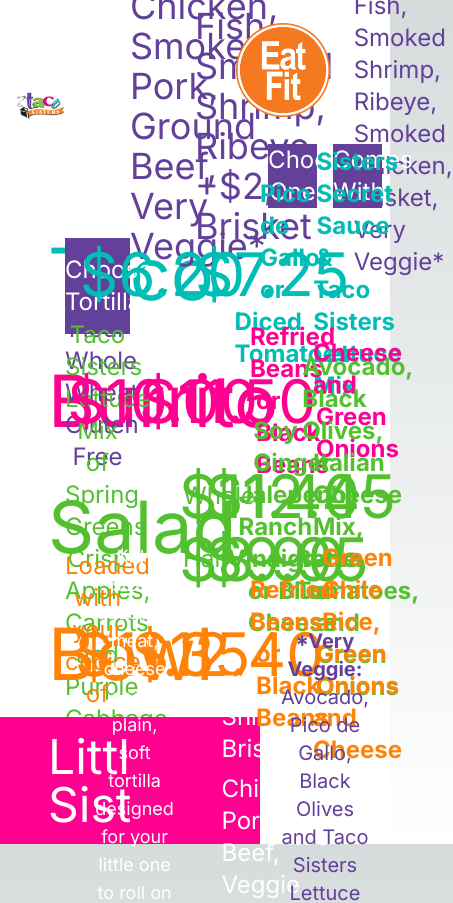
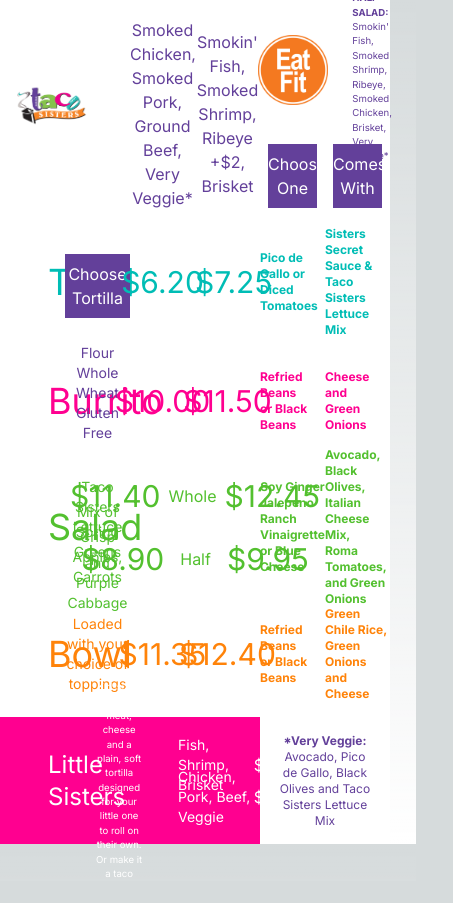
Before and after one commit to liftoffcreative-us/menuboards, a Next.js app: page /board1 in a window 390 px wide. Shown: the top 903 px of the page, 453 px wide, since content can reach past the window. After the commit the page ends 881 px from the top, so only its background shows below. Built offline with nearby package versions, Linux system fonts and the light colour scheme.

Commit message:
updated for silk browser size

```diff
--- a/app/board1/page.js
+++ b/app/board1/page.js
@@ -8,44 +8,44 @@
       {/* first section with logo and types of items */}
       <div className='w-1/3 h-screen '>
         <div className='flex flex-col w-full h-1/4 '>
-            <div className='flex h-full items-center'><Image src={logo} className='w-1/2 pl-4' /></div>
+            <div className='flex h-full items-center'><Image src={logo} className='lg:w-1/2 w-2/3 pl-4' /></div>
         </div>
         <div className='flex flex-col w-full h-3/4'>
           <div className='flex w-full h-1/5  items-center'>
-              <div className='flex h-full items-center w-1/2'><h2 className='pl-12 text-7xl text-tacoblue'>Taco</h2></div>
-              <div className='flex h-1/2 w-1/2  items-center pt-6'><h2 className='bg-tacopurple w-full py-4 text-2xl text-white text-center'>Choose Tortilla</h2></div>
+              <div className='flex h-full items-center w-1/2'><h2 className='pl-12 pt-4 text-4xl lg:text-7xl text-tacoblue'>Taco</h2></div>
+              <div className='flex h-1/2 w-1/2  items-center pt-6'><h2 className='bg-tacopurple w-full py-2 lg:py-4 text:lg lg:text-2xl text-white text-center'>Choose Tortilla</h2></div>
           </div>
 
           <div className='flex w-full h-1/5 '>
-              <div className='flex w-1/2 h-full items-center'><h2 className='pl-12 text-7xl text-tacopink text-center'>Burrito</h2></div>
+              <div className='flex w-1/2 h-full items-center'><h2 className='pl-12 text-4xl lg:text-7xl text-tacopink text-center'>Burrito</h2></div>
               <div className='flex flex-col h-full w-1/2 justify-center items-center pb-4 '>
-                <h2 className='w-full text-2xl text-tacopurple text-center'>Flour</h2>
-                <h2 className='w-full text-2xl text-tacopurple text-center'>Whole Wheat</h2>
-                <h2 className='w-full text-2xl text-tacopurple text-center'>Gluten Free</h2>
+                <h2 className='w-full text-sm lg:text-2xl text-tacopurple text-center'>Flour</h2>
+                <h2 className='w-full text-sm lg:text-2xl text-tacopurple text-center'>Whole Wheat</h2>
+                <h2 className='w-full text-sm lg:text-2xl text-tacopurple text-center'>Gluten Free</h2>
               </div>
           </div>
 
           <div className='flex  w-full h-1/5 '>
-              <div className='flex w-1/2 h-full items-center '><h2 className='pl-12 text-7xl text-tacogreen'>Salad</h2></div>
+              <div className='flex w-1/2 h-full items-center '><h2 className='pl-12 text-4xl lg:text-7xl text-tacogreen'>Salad</h2></div>
               <div className='flex flex-col h-full w-1/2 justify-center items-center  '>
-                <h2 className='w-full text-2xl text-tacogreen text-center'>Taco Sisters Lettuce</h2>
-                <h2 className='w-full text-2xl text-tacogreen text-center'>Mix of Spring Greens</h2>
-                <h2 className='w-full text-2xl text-tacogreen text-center'>Crisp Apples, Carrots</h2>
-                <h2 className='w-full text-2xl text-tacogreen text-center'>and Purple Cabbage</h2>
+                <h2 className='w-full h-1/5 text-sm lg:text-2xl text-tacogreen text-center'>Taco Sisters Lettuce</h2>
+                <h2 className='w-full h-1/5 text-sm lg:text-2xl text-tacogreen text-center'>Mix of Spring Greens</h2>
+                <h2 className='w-full h-1/5 text-sm lg:text-2xl text-tacogreen text-center'>Crisp Apples, Carrots</h2>
+                <h2 className='w-full h-1/5 text-sm lg:text-2xl text-tacogreen text-center'>and Purple Cabbage</h2>
               </div>
           </div>
 
           <div className='flex w-full h-1/5 '>
-              <div className='flex w-1/2 h-full items-center'><h2 className='pl-12 text-7xl text-tacoorange'>Bowl</h2></div>
-              <div className='flex flex-col h-full w-1/2 justify-center items-center pb-4 '>
-                <h2 className='w-full text-2xl text-tacoorange text-center'>Loaded with your</h2>
-                <h2 className='w-full text-2xl text-tacoorange text-center'>choice of toppings</h2>
+              <div className='flex w-1/2 h-full items-center'><h2 className='pl-12 text-4xl lg:text-7xl text-tacoorange'>Bowl</h2></div>
+              <div className='flex flex-col h-full w-1/2 justify-center items-center pb-0 lg:pb-4 '>
+                <h2 className='w-full text-sm lg:text-2xl text-tacoorange text-center'>Loaded with your</h2>
+                <h2 className='w-full text-sm lg:text-2xl text-tacoorange text-center'>choice of toppings</h2>
               </div>
           </div>
 
           <div className='flex items-center w-[110%] h-1/5  bg-tacopink '>
-              <div className='flex h-full w-8/12 items-center'><h2 className='pl-12 text-5xl text-white'>Little Sisters</h2></div>
-              <div className='flex h-full w-1/2 items-center z-50'><h2 className='text-lg text-white text-center'>Kid-sized scoop of meat, cheese and a plain, soft tortilla designed for your little one to roll on their own. Or make it a taco</h2></div>
+              <div className='flex h-full w-8/12 items-center'><h2 className='pl-12 text-2xl lg:text-5xl text-white'>Little Sisters</h2></div>
+              <div className='flex h-full w-1/2 items-center z-50'><h2 className='text-[.6em] text-white text-center'>Kid-sized scoop of meat, cheese and a plain, soft tortilla designed for your little one to roll on their own. Or make it a taco</h2></div>
           </div>
         </div>
       </div>
@@ -54,66 +54,66 @@
         <div className='flex w-full h-1/4 items-center justify-center'>
           <div className=' w-1/2 h-full '>
             <div className='flex flex-col w-full h-full '>
-                <div className='flex flex-col h-full items-center justify-center'>
-                  <h2 className='w-full text-4xl text-tacopurple text-center'>Smoked Chicken,</h2>
-                  <h2 className='w-full text-4xl text-tacopurple text-center'>Smoked Pork,</h2>
-                  <h2 className='w-full text-4xl text-tacopurple text-center'>Ground Beef,</h2>
-                  <h2 className='w-full text-4xl text-tacopurple text-center'>Very Veggie*</h2>
+                <div className='flex flex-col h-full items-center justify-center pt-4 lg:pt-0'>
+                  <h2 className='w-full text:md lg:text-4xl text-tacopurple text-center'>Smoked Chicken,</h2>
+                  <h2 className='w-full text:md lg:text-4xl text-tacopurple text-center'>Smoked Pork,</h2>
+                  <h2 className='w-full text:md lg:text-4xl text-tacopurple text-center'>Ground Beef,</h2>
+                  <h2 className='w-full text:md lg:text-4xl text-tacopurple text-center'>Very Veggie*</h2>
                 </div>
             </div>
           </div>
 
           <div className='w-1/2 h-full '>
             <div className='flex flex-col w-full h-full '>
-                  <div className='flex flex-col h-full items-center justify-center'>
-                    <h2 className='w-full text-4xl text-tacopurple text-center'>Smokin' Fish,</h2>
-                    <h2 className='w-full text-4xl text-tacopurple text-center'>Smoked Shrimp,</h2>
-                    <h2 className='w-full text-4xl text-tacopurple text-center'>Ribeye +$2,</h2>
-                    <h2 className='w-full text-4xl text-tacopurple text-center'>Brisket</h2>
+                  <div className='flex flex-col h-full items-center justify-center pt-4 lg:pt-0'>
+                    <h2 className='w-full text:md lg:text-4xl text-tacopurple text-center'>Smokin' Fish,</h2>
+                    <h2 className='w-full text:md lg:text-4xl text-tacopurple text-center'>Smoked Shrimp,</h2>
+                    <h2 className='w-full text:md lg:text-4xl text-tacopurple text-center'>Ribeye +$2,</h2>
+                    <h2 className='w-full text:md lg:text-4xl text-tacopurple text-center'>Brisket</h2>
                   </div>
               </div>
           </div>
 
         </div>
         <div className='flex flex-col w-full h-3/4'>
-          <div className='flex w-full h-1/5  items-center'>
-              <div className='flex h-full items-center justify-center w-1/2'><h2 className=' text-6xl text-tacoblue'>$6.20</h2></div>
-              <div className='flex h-1/2 w-1/2  items-center justify-center'><h2 className=' w-full  text-6xl text-tacoblue text-center'>$7.25</h2></div>
+          <div className='flex w-full h-1/5  items-center pt-4 lg:pt-0'>
+              <div className='flex h-full items-center justify-center w-1/2'><h2 className=' text-3xl lg:text-6xl text-tacoblue'>$6.20</h2></div>
+              <div className='flex h-1/2 w-1/2  items-center justify-center'><h2 className=' w-full  text-3xl lg:text-6xl text-tacoblue text-center'>$7.25</h2></div>
           </div>
 
           <div className='flex w-full h-1/5 '>
-            <div className='flex h-full items-center justify-center w-1/2'><h2 className=' text-6xl text-tacopink'>$10.00</h2></div>
-            <div className='flex h-full items-center justify-center w-1/2'><h2 className=' text-6xl text-tacopink'>$11.50</h2></div>
+            <div className='flex h-full items-center justify-center w-1/2'><h2 className=' text-3xl lg:text-6xl text-tacopink'>$10.00</h2></div>
+            <div className='flex h-full items-center justify-center w-1/2'><h2 className=' text-3xl lg:text-6xl text-tacopink'>$11.50</h2></div>
           </div>
 
           <div className='flex flex-col w-full h-1/5 '>
             <div className='flex h-1/2 items-center justify-center w-full '>
-              <h2 className='w-[40%] pl-12 text-6xl text-center text-tacogreen '>$11.40</h2>
-              <span className='w-2/12 text-2xl text-center text-tacogreen'>Whole</span>
-              <h2 className='w-5/12 pr-12 text-6xl text-center text-tacogreen '>$12.45</h2>
+              <h2 className='pr-2 lg:pr-0 lg:w-[40%] lg:pl-12 text-3xl lg:text-6xl text-center text-tacogreen '>$11.40</h2>
+              <span className=' lg:w-2/12 text-md lg:text-2xl text-center text-tacogreen'>Whole</span>
+              <h2 className='pl-2 lg:pl-0 lg:w-5/12 lg:pr-12 text-3xl lg:text-6xl text-center text-tacogreen '>$12.45</h2>
             </div>
             <div className='flex h-1/2 items-center justify-center w-full '>
-              <h2 className='w-[40%] pl-12 text-6xl text-center text-tacogreen '>$8.90</h2>
-              <span className='w-2/12 text-2xl text-center text-tacogreen'>Half</span>
-              <h2 className='w-5/12 pr-12 text-6xl text-center text-tacogreen '>$9.95</h2>
+            <h2 className='pr-4 lg:pr-0 lg:w-[40%] lg:pl-12 text-3xl lg:text-6xl text-center text-tacogreen '>$8.90</h2>
+              <span className=' lg:w-2/12 text-md lg:text-2xl text-center text-tacogreen'>Half</span>
+              <h2 className='pl-4 lg:pl-0 lg:w-5/12 lg:pr-12 text-3xl lg:text-6xl text-center text-tacogreen '>$9.95</h2>
             </div>
 
           </div>
 
           <div className='flex w-full h-1/5 '>
-            <div className='flex h-full items-center justify-center w-1/2'><h2 className=' text-6xl text-tacoorange'>$11.35</h2></div>
-            <div className='flex h-full items-center justify-center w-1/2'><h2 className=' text-6xl text-tacoorange'>$12.40</h2></div>
+            <div className='flex h-full items-center justify-center w-1/2'><h2 className=' text-3xl lg:text-6xl text-tacoorange'>$11.35</h2></div>
+            <div className='flex h-full items-center justify-center w-1/2'><h2 className=' text-3xl lg:text-6xl text-tacoorange'>$12.40</h2></div>
           </div>
 
           <div className='flex flex-col justify-center w-full h-1/5 bg-tacopink '>
-            <div className='flex my-2 items-center justify-center w-full ml-12 '>
-              <h2 className='w-[70%] pl-12 text-2xl  text-white '>Fish, Shrimp, Brisket</h2>
-              <h2 className='w-[30%] pr-12 text-2xl text-center text-white '>$5.70</h2>
+            <div className='flex my-2 items-center justify-center w-5/6 h-1/5 lg:w-full ml-12 '>
+              <h2 className='w-[70%] lg:pl-12 text-sm lg:text-2xl  text-white '>Fish, Shrimp, Brisket</h2>
+              <h2 className='w-[30%] lg:pr-12 text-md lg:text-2xl text-center text-white '>$5.70</h2>
             </div>
 
-            <div className='flex  items-center justify-center w-full ml-12 '>
-              <h2 className='w-[70%] pl-12 text-2xl text-white '>Chicken, Pork, Beef, Veggie</h2>
-              <h2 className='w-[30%] pr-12 text-2xl text-center text-white '>$4.65</h2>
+            <div className='flex  items-center justify-center w-5/6 h-1/4 lg:w-full ml-12 lg:pb-0 pb-2'>
+              <h2 className='w-[70%] lg:pl-12 text-sm lg:text-2xl text-white '>Chicken, Pork, Beef, Veggie</h2>
+              <h2 className='w-[30%] lg:pr-12 text-md lg:text-2xl text-center text-white '>$4.65</h2>
             </div>
           </div>
         </div>
@@ -124,50 +124,50 @@
       <div className='h-screen w-1/3'>
         <div className='w-full h-1/4 flex flex-col items-center justify center '>
           <div className='w-full h-2/3 flex items-center justify-center'>
-            <Image className='ml-6 h-2/3 w-auto' src={eatfit} />
-            <div className='w-5/6 h-full flex items-center px-6'><h4 className='text-2xl text-tacopurple'><span className='font-bold'>TACO or HALF SALAD:</span> Smokin' Fish, Smoked Shrimp, Ribeye, Smoked Chicken, Brisket, Very Veggie*</h4></div>
+            <Image className='ml-6 h-1/2 w-auto' src={eatfit} />
+            <div className='w-5/6 h-full flex items-center px-6'><h4 className='text-[.6em] lg:text-2xl text-tacopurple'><span className='font-bold'>TACO or HALF SALAD:</span> Smokin' Fish, Smoked Shrimp, Ribeye, Smoked Chicken, Brisket, Very Veggie*</h4></div>
           </div>
           <div className='w-full h-1/3 flex items-center justify-center'>
-            <div className='w-1/2 h-full flex items-center justify-center'><h4 className='bg-tacopurple text-2xl text-white text-center w-3/4'>Choose One</h4></div>
+            <div className='w-1/2 h-full flex items-center justify-center'><h4 className='bg-tacopurple text-md lg:text-2xl text-white text-center py-2 w-3/4'>Choose One</h4></div>
 
-            <div className='w-1/2 h-full flex items-center justify-center'><h4 className='bg-tacopurple text-2xl text-white text-center w-3/4'>Comes With</h4></div>
+            <div className='w-1/2 h-full flex items-center justify-center'><h4 className='bg-tacopurple text-md lg:text-2xl text-white text-center py-2 w-3/4'>Comes With</h4></div>
           </div>
         </div>
         <div className='flex flex-col w-full h-3/4 '>
-          <div className='flex w-full h-1/5'>
-            <div className='flex flex-col items-center justify-center w-1/2 h-full '>
-                <div className='flex w-full  justify-center'><h2 className=' text-2xl font-bold text-tacoblue'>Pico de Gallo or</h2></div>
-                <div className='flex w-full   justify-center'><h2 className='text-2xl font-bold text-tacoblue'>Diced Tomatoes</h2></div>
+          <div className='flex w-full h-1/5 pt-4 lg:pt-0'>
+            <div className='flex flex-col items-center justify-center w-1/2 h-full  '>
+                <div className='flex w-full  justify-center'><h2 className=' text-xs lg:text-2xl font-bold text-tacoblue'>Pico de Gallo or</h2></div>
+                <div className='flex w-full   justify-center'><h2 className='text-xs lg:text-2xl font-bold text-tacoblue'>Diced Tomatoes</h2></div>
             </div>
             <div className='flex flex-col items-center justify-center w-1/2 h-full '>
-                <div className='flex w-full  justify-center'><h2 className=' text-2xl font-bold text-tacoblue'>Sisters Secret Sauce &</h2></div>
-                <div className='flex w-full   justify-center'><h2 className='text-2xl font-bold text-tacoblue'>Taco Sisters Lettuce Mix</h2></div>
+                <div className='flex w-full  justify-center'><h2 className=' text-xs lg:text-2xl font-bold text-tacoblue'>Sisters Secret Sauce &</h2></div>
+                <div className='flex w-full   justify-center'><h2 className='text-xs lg:text-2xl font-bold text-tacoblue'>Taco Sisters Lettuce Mix</h2></div>
             </div>
           </div>
 
           <div className='flex w-full h-1/5'>
             <div className='flex flex-col items-center justify-center w-1/2 h-full '>
-                <div className='flex w-full  justify-center'><h2 className=' text-2xl font-bold text-tacopink'>Refried Beans</h2></div>
-                <div className='flex w-full   justify-center'><h2 className='text-2xl font-bold text-tacopink '>or Black Beans</h2></div>
+                <div className='flex w-full  justify-center'><h2 className=' text-xs lg:text-2xl font-bold text-tacopink'>Refried Beans</h2></div>
+                <div className='flex w-full   justify-center'><h2 className='text-xs lg:text-2xl font-bold text-tacopink '>or Black Beans</h2></div>
             </div>
             <div className='flex flex-col items-center justify-center w-1/2 h-full '>
-                <div className='flex w-full  justify-center'><h2 className=' text-2xl font-bold text-tacopink'>Cheese and</h2></div>
-                <div className='flex w-full   justify-center'><h2 className='text-2xl font-bold text-tacopink'>Green Onions</h2></div>
+                <div className='flex w-full  justify-center'><h2 className=' text-xs lg:text-2xl font-bold text-tacopink'>Cheese and</h2></div>
+                <div className='flex w-full   justify-center'><h2 className='text-xs lg:text-2xl font-bold text-tacopink'>Green Onions</h2></div>
             </div>
           </div>
 
           <div className='flex w-full h-1/5'>
             <div className='flex flex-col items-center justify-center w-1/2 h-full '>
-                <div className='flex w-full  justify-center'><h2 className=' text-2xl font-bold text-tacogreen'>Soy Ginger</h2></div>
-                <div className='flex w-full   justify-center'><h2 className='text-2xl font-bold text-tacogreen '>Jalepeno Ranch</h2></div>
-                <div className='flex w-full   justify-center'><h2 className='text-2xl font-bold text-tacogreen '>Vinaigrette</h2></div>
-                <div className='flex w-full   justify-center'><h2 className='text-2xl font-bold text-tacogreen '>or Blue Cheese</h2></div>
+                <div className='flex w-full  justify-center'><h2 className=' text-xs lg:text-2xl font-bold text-tacogreen'>Soy Ginger</h2></div>
+                <div className='flex w-full   justify-center'><h2 className='text-xs lg:text-2xl font-bold text-tacogreen '>Jalepeno Ranch</h2></div>
+                <div className='flex w-full   justify-center'><h2 className='text-xs lg:text-2xl font-bold text-tacogreen '>Vinaigrette</h2></div>
+                <div className='flex w-full   justify-center'><h2 className='text-xs lg:text-2xl font-bold text-tacogreen '>or Blue Cheese</h2></div>
             </div>
             <div className='flex flex-col items-center justify-center w-1/2 h-full '>
-                <div className='flex w-full  justify-center'><h2 className=' text-2xl font-bold text-tacogreen'>Avocado, Black Olives,</h2></div>
-                <div className='flex w-full   justify-center'><h2 className='text-2xl font-bold text-tacogreen'>Italian Cheese Mix,</h2></div>
-                <div className='flex w-full   justify-center'><h2 className='text-2xl font-bold text-tacogreen'>Roma Tomatoes,</h2></div>
-                <div className='flex w-full   justify-center'><h2 className='text-2xl font-bold text-tacogreen'>and Green Onions</h2></div>
+                <div className='flex w-full  justify-center'><h2 className=' text-xs lg:text-2xl font-bold text-tacogreen'>Avocado, Black Olives,</h2></div>
+                <div className='flex w-full   justify-center'><h2 className='text-xs lg:text-2xl font-bold text-tacogreen'>Italian Cheese Mix,</h2></div>
+                <div className='flex w-full   justify-center'><h2 className='text-xs lg:text-2xl font-bold text-tacogreen'>Roma Tomatoes,</h2></div>
+                <div className='flex w-full   justify-center'><h2 className='text-xs lg:text-2xl font-bold text-tacogreen'>and Green Onions</h2></div>
             </div>
           </div>
 
@@ -175,18 +175,18 @@
 
           <div className='flex w-full h-1/5'>
             <div className='flex flex-col items-center justify-center w-1/2 h-full '>
-                <div className='flex w-full  justify-center'><h2 className=' text-2xl font-bold text-tacoorange'>Refried Beans</h2></div>
-                <div className='flex w-full   justify-center'><h2 className='text-2xl font-bold text-tacoorange '>or Black Beans</h2></div>
+                <div className='flex w-full  justify-center'><h2 className=' text-xs lg:text-2xl font-bold text-tacoorange'>Refried Beans</h2></div>
+                <div className='flex w-full   justify-center'><h2 className='text-xs lg:text-2xl font-bold text-tacoorange '>or Black Beans</h2></div>
             </div>
             <div className='flex flex-col items-center justify-center w-1/2 h-full '>
-                <div className='flex w-full  justify-center'><h2 className=' text-2xl font-bold text-tacoorange'>Green Chile Rice,</h2></div>
-                <div className='flex w-full   justify-center'><h2 className='text-2xl font-bold text-tacoorange'>Green Onions</h2></div>
-                <div className='flex w-full   justify-center'><h2 className='text-2xl font-bold text-tacoorange'>and Cheese</h2></div>
+                <div className='flex w-full  justify-center'><h2 className=' text-xs lg:text-2xl font-bold text-tacoorange'>Green Chile Rice,</h2></div>
+                <div className='flex w-full   justify-center'><h2 className='text-xs lg:text-2xl font-bold text-tacoorange'>Green Onions</h2></div>
+                <div className='flex w-full   justify-center'><h2 className='text-xs lg:text-2xl font-bold text-tacoorange'>and Cheese</h2></div>
             </div>
           </div>
 
           <div className='flex justify-center items-center w-full h-1/5  '>
-              <div className='flex h-full w-3/4 items-center text-xl text-tacopurple text-center'><h4><span className='font-bold'>*Very Veggie:</span> Avocado, Pico de Gallo, Black Olives and Taco Sisters Lettuce Mix</h4></div>
+              <div className='flex h-full w-3/4 items-center text-xs lg:text-2xl text-tacopurple text-center'><h4><span className='font-bold'>*Very Veggie:</span> Avocado, Pico de Gallo, Black Olives and Taco Sisters Lettuce Mix</h4></div>
           </div>
         </div>
       </div>
```
